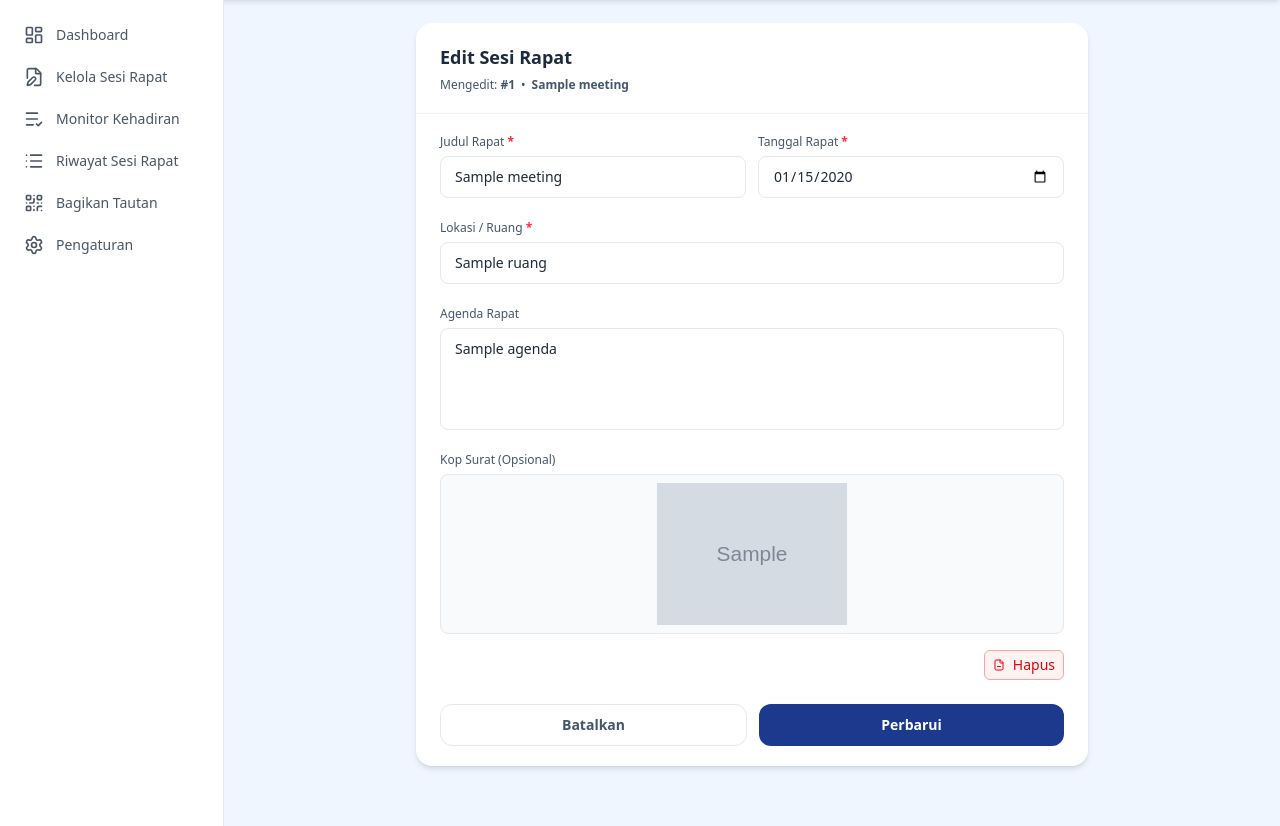
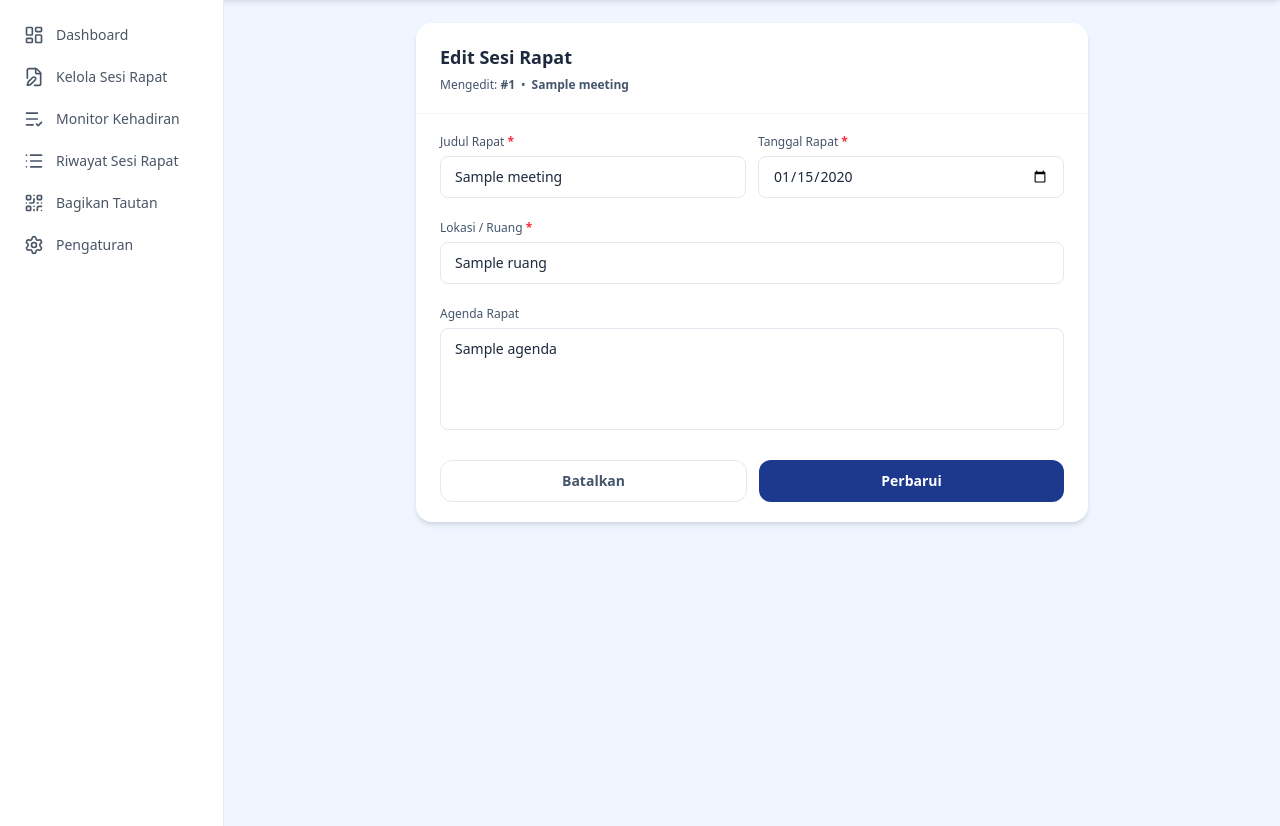
Before and after one commit to muhammad2603/daftar-hadir-rapat-online, a Node project: template views/backend/edit_sesi_rapat.ejs in a window 1280 px wide. Shown: the part 65-891 px from the top of the page. Run offline with Node 20 templates, Linux system fonts and the light colour scheme; the template is opened without the code that fills it: most values are stand-ins (such as "Sample title", 1, 10 or a date in 2020); grey boxes marked "Sample" are stand-in pictures; style sheets or scripts are compiled from the project's sources; some libraries are stand-ins or nearby versions.

Commit message:
chore: menyisipkan token csrf dan session id ditag meta
chore: menonaktifkan mengedit kop surat sesi rapat

```diff
--- a/views/backend/edit_sesi_rapat.ejs
+++ b/views/backend/edit_sesi_rapat.ejs
@@ -4,6 +4,8 @@
 <head>
     <meta charset="UTF-8">
     <meta name="viewport" content="width=device-width, initial-scale=1.0">
+    <meta name="X-CSRF-TOKEN" content="<%= csrfToken %>" />
+    <meta name="SESSION-ID" content="<%= meetingData.id %>" />
     <title>.:: <%= title %> ::.</title>
     <link rel="stylesheet" href="/css/base.css">
 </head>
@@ -53,49 +55,6 @@
                         <textarea id="agendaRapat" rows="4" placeholder="Masukkan Topik yang Akan Dibahas..."
                             class="w-full border border-slate-200 rounded-lg px-3.5 py-2.5 text-sm text-slate-800 placeholder-slate-400 focus:outline-none focus:ring-2 focus:ring-blue-500/30 focus:border-blue-500 transition-colors resize-none"><%= meetingData.agenda %></textarea>
                     </div>
-                    <div>
-                        <span class="block text-xs font-medium text-slate-600 mb-1.5">Kop Surat
-                            (Opsional)</span>
-                        <input type="file" id="kopSuratDefault" accept="image/*" class="hidden">
-                        <label for="kopSuratDefault" id="dropFileZone"
-                            class="hidden border-2 border-dashed rounded-2xl p-8 text-center cursor-pointer transition-all border-gray-200 hover:border-blue-700/70 hover:bg-gray-50">
-                            <div class="cursor-pointer flex flex-col items-center gap-2 pointer-events-none">
-                                <svg xmlns="http://www.w3.org/2000/svg" width="28" height="28" viewBox="0 0 28 28" fill="none"
-                                    stroke="currentColor" stroke-width="2" stroke-linecap="round" stroke-linejoin="round"
-                                    class="lucide lucide-arrow-up-from-line preview-icon text-slate-400 pointer-events-none">
-                                    <path d="m18 9-6-6-6 6" />
-                                    <path d="M12 3v14" />
-                                    <path d="M5 21h14" />
-                                </svg>
-                                <span class="text-xs text-slate-500 pointer-events-none">Klik atau seret gambar kop surat ke sini</span>
-                                <span class="text-xs text-slate-400 pointer-events-none">PNG, JPG, hingga 5MB. Disarankan rasio 4:1.</span>
-                                <span class="text-xs text-slate-400 pointer-events-none">Catatan: Jika kop tidak diupload, maka akan diisi dengan kop default.</span>
-                            </div>
-                        </label>
-                        <%
-                        const kopSuratPath = "/uploads/kop-surat";
-                        const fileKopSurat = meetingData.file_kop_surat;
-                        const fileKopSuratPath = (fileKopSurat === null) ? `${kopSuratPath}/contoh-kop-surat.png` : `${kopSuratPath}/${fileKopSurat}`;
-                        %>
-                        <div id="previewKopSurat" class="w-fit mx-auto">
-                            <img id="previewImg" src="<%= fileKopSuratPath %>" alt="Kop Surat Rapat"
-                                class="w-full h-40 aspect-4/1 object-contain border border-slate-200 rounded-lg p-2 bg-slate-50">
-                            <div class="btn-kop-surat-actions flex justify-end gap-3">
-                                <button type="button" id="hapusKopSurat"
-                                    class="flex justify-center items-center gap-2 mt-4 py-1 px-2 border border-solid border-red-300 text-sm rounded-md bg-red-50 text-red-600 cursor-pointer transition-colors duration-150 ease-in hover:bg-red-100 hover:border-red-400">
-                                    <svg xmlns="http://www.w3.org/2000/svg" width="24" height="24" viewBox="0 0 24 24" fill="none"
-                                        stroke="currentColor" stroke-width="2" stroke-linecap="round" stroke-linejoin="round"
-                                        class="lucide lucide-file-minus preview-icon size-3">
-                                        <path
-                                            d="M6 22a2 2 0 0 1-2-2V4a2 2 0 0 1 2-2h8a2.4 2.4 0 0 1 1.704.706l3.588 3.588A2.4 2.4 0 0 1 20 8v12a2 2 0 0 1-2 2z" />
-                                        <path d="M14 2v5a1 1 0 0 0 1 1h5" />
-                                        <path d="M9 15h6" />
-                                    </svg>
-                                    <span>Hapus</span>
-                                </button>
-                            </div>
-                        </div>
-                    </div>
                     <div class="flex gap-3 pt-2">
                         <a
                             href="/dashboard/sesi-rapat/kelola"
@@ -110,7 +69,6 @@
             </div>
         </main>
     </div>
-    <script src="/js/drag-n-drop.js"></script>
     <script src="/js/pages/edit_sesi_rapat.js"></script>
 </body>
 
```
